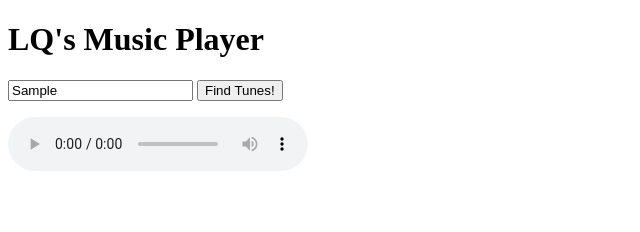
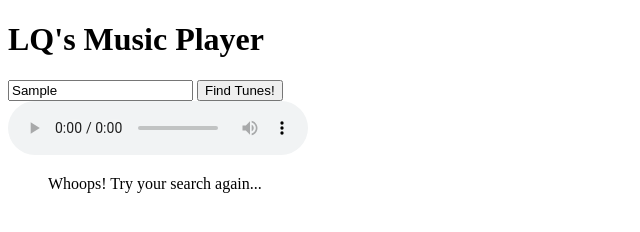
Before and after one commit to momentum-team-7/ajax--itunes-search-LauraQuantrille, a website: page index.html in a window 1280 px wide. Both pictures are taken after typing "Sample" into the empty fields and a click on the button "Find Tunes!". Shown: the whole page, without its empty margins (0-640 px from the left). Drawn offline with Linux system fonts and the light colour scheme; no server answers.

Commit message:
error message working with broken url

```diff
--- a/index.html
+++ b/index.html
@@ -12,11 +12,12 @@
     <input type="text", class="search" Placeholder="Search Artist or Song" required>
     <button class="search-button">Find Tunes!</button>
   </form>
+  <div class="play-music">
+    <audio class="audio" controls autoplay></audio>
+  </div>
   <div class="results"></div>
     <ul class="results-list"></ul>
 
-    <div class="play-music">
-      <audio class="audio" controls autoplay></audio>
-    </div>
+
 </body>
 </html>
--- a/main.js
+++ b/main.js
@@ -8,6 +8,7 @@ form.addEventListener('submit', (event) => {
     console.log('search music', searchMusic)
 
     function search() {
+        // fetch('broken url') to test error message
         fetch ('https://itunes.apple.com/search?term=' + searchMusic)
         .then(respond => respond.json())
         .then(data => {
@@ -19,6 +20,8 @@ form.addEventListener('submit', (event) => {
 
 
     })
+    .catch(error =>
+        catchError() )
     }
     clearInput()
     search()
@@ -86,10 +89,6 @@ function renderSearchResults(song){
     resultDiv.appendChild(artistName)
     resultDiv.appendChild(trackName)
     resultDiv.appendChild(collectionName)
-
-    // resultDiv.appendChild(trackId)
-    // resultDiv.appendChild(previewUrl)
-
     resultList.appendChild(resultDiv)
 
 
@@ -99,6 +98,7 @@ function renderSearchResults(song){
     playButton.addEventListener('click', (event) => {
         playSong(event.target)
         console.log(event.target)
+
     })
 
 }
@@ -109,8 +109,12 @@ function playSong(button){
     console.log(audio)
        audio.src = button.parentElement.dataset.previewUrl
     // console.log(button.parentElement.dataset.previewUrl)
+    playSong.volume = .5
 }
 
+function catchError() {
+    const errorEl = document.createElement('div')
+    errorEl.innerText = 'Whoops! Try your search again...'
+    resultList.appendChild(errorEl)
 
-// add eventListener to a button in html
-// pull preview url and trackID?
+}
```
